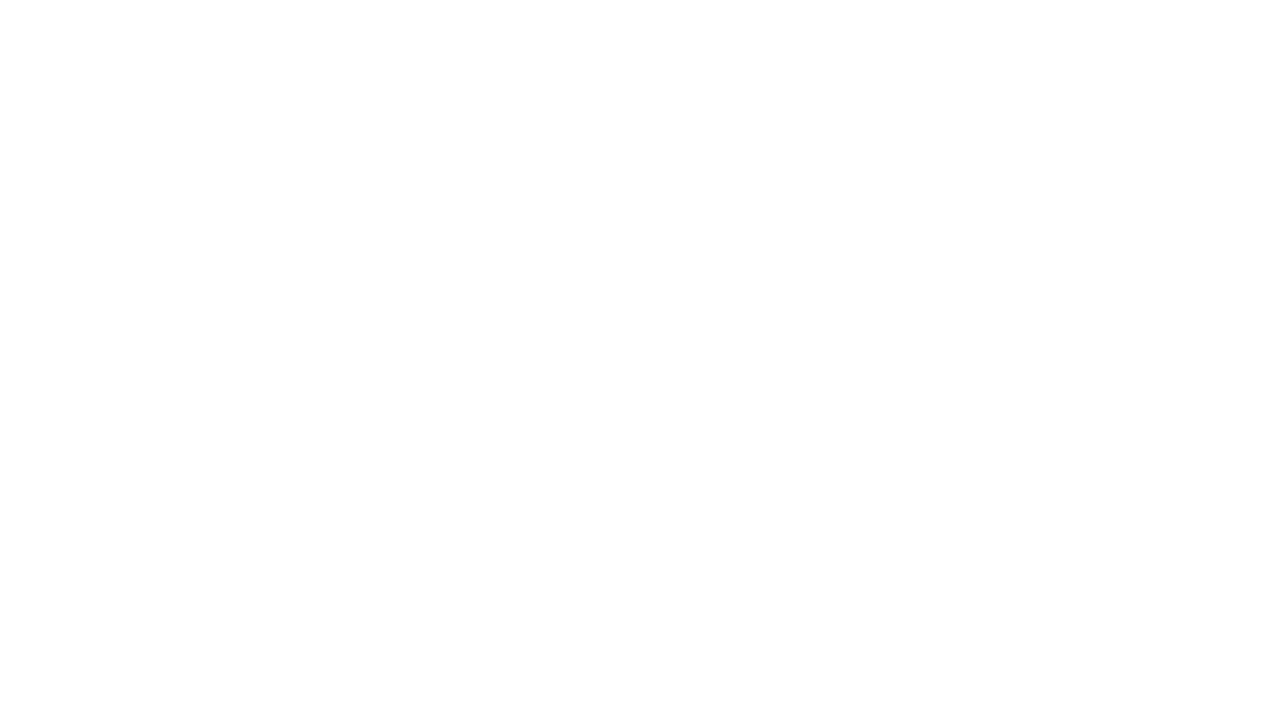
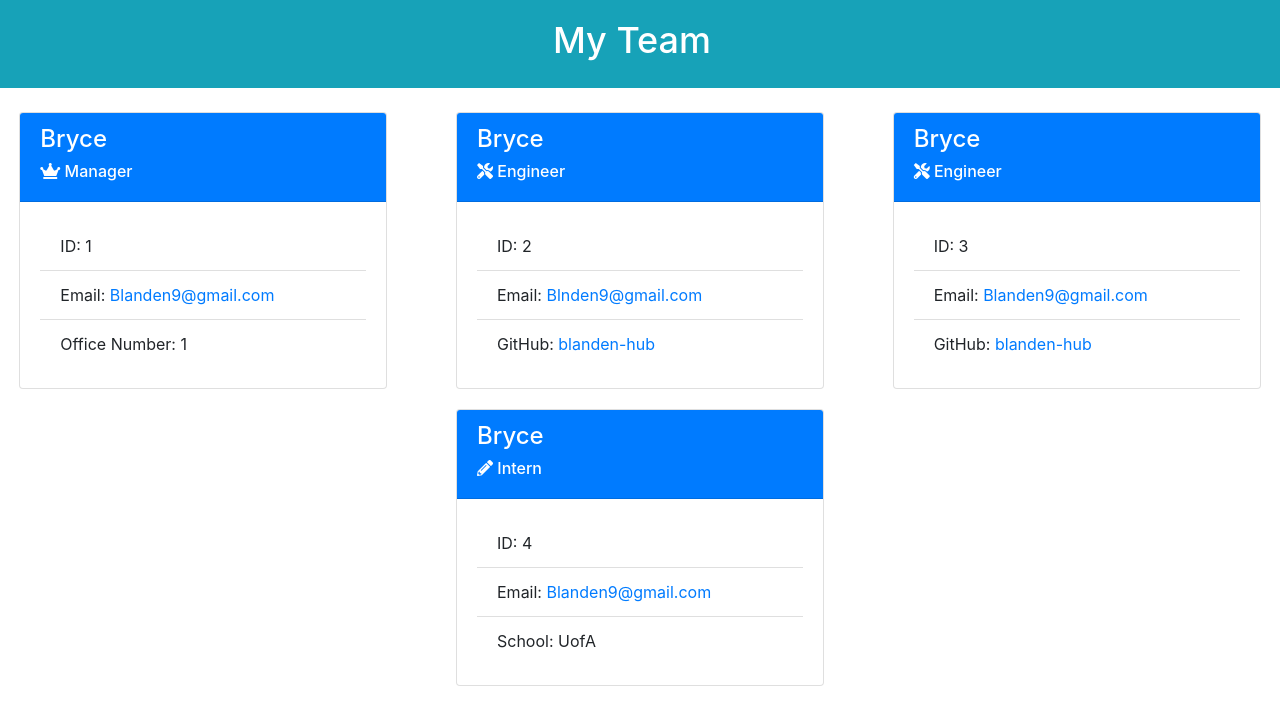
Before and after one commit to blanden-hub/Teambuilder, a website: page dist/index.html in a window 1280 px wide. Drawn offline with nearby package versions, Linux system fonts and the light colour scheme.

Commit message:
updated html

```diff
--- a/dist/index.html
+++ b/dist/index.html
@@ -10,6 +10,88 @@
     <title>Team Profile</title>
 </head>
 <body>
+    <nav class="navbar navbar-dark bg-info">
+        <span class="navbar-brand h1 w-100 text-center !important" style="font-size: 36px">My Team</span>
+    </nav>
+    </br>
+    <div class="row justify-content-around" style="grid-row-gap: 20px">
+        <div class="col-4 d-flex justify-content-center">
+        <div class="card" style="width: 23rem;">
+            <div class="card-header bg-primary text-white fs-3 fw-bold">
+                <h4 class="bg-primary text-white fs-3 fw-bold">
+                    Bryce
+                </h4>
+                <h6>
+                    <span> <i class="fas fa-crown"></i> </span> Manager
+                </h6>
+            </div>
+            <div class="card-body">
+                <ul class="list-group list-group-flush">
+                    <li class="list-group-item">ID: 1</li>
+                    <li class="list-group-item">Email: <a href="mailto:Blanden9@gmail.com">Blanden9@gmail.com</a></li>
+                    <li class="list-group-item">Office Number: 1</li>
+               </ul>
+            </div>
+        </div>
+    </div>
+    <div class="col-4 d-flex justify-content-center">
+        <div class="card" style="width: 23rem;">
+            <div class="card-header bg-primary text-white fs-3 fw-bold">
+                <h4 class="bg-primary text-white fs-3 fw-bold">
+                    Bryce
+                </h4>
+                <h6>
+                    <span> <i class="fas fa-tools"></i> </span> Engineer
+                </h6>
+            </div>
+            <div class="card-body">
+                <ul class="list-group list-group-flush">
+                    <li class="list-group-item">ID: 2</li>
+                    <li class="list-group-item">Email: <a href="mailto:Blanden9@gmail.com">Blnden9@gmail.com</a></li>
+                    <li class="list-group-item">GitHub: <a href="https://github.com/Blanden-hub">blanden-hub</a></li>
+               </ul>
+            </div>
+        </div>
+    </div>
+    <div class="col-4 d-flex justify-content-center">
+        <div class="card" style="width: 23rem;">
+            <div class="card-header bg-primary text-white fs-3 fw-bold">
+                <h4 class="bg-primary text-white fs-3 fw-bold">
+                    Bryce
+                </h4>
+                <h6>
+                    <span> <i class="fas fa-tools"></i> </span> Engineer
+                </h6>
+            </div>
+            <div class="card-body">
+                <ul class="list-group list-group-flush">
+                    <li class="list-group-item">ID: 3</li>
+                    <li class="list-group-item">Email: <a href="mailto:Blanden9@gmail.com">Blanden9@gmail.com</a></li>
+                    <li class="list-group-item">GitHub: <a href="https://github.com/blanden-hub">blanden-hub</a></li>
+               </ul>
+            </div>
+        </div>
+    </div>
+    <div class="col-4 d-flex justify-content-center">
+        <div class="card" style="width: 23rem;">
+            <div class="card-header bg-primary text-white fs-3 fw-bold">
+                <h4 class="bg-primary text-white fs-3 fw-bold">
+                    Bryce
+                </h4>
+                <h6>
+                    <span> <i class="fas fa-pencil-alt"></i> </span> Intern
+                </h6>
+            </div>
+            <div class="card-body">
+                <ul class="list-group list-group-flush">
+                    <li class="list-group-item">ID: 4</li>
+                    <li class="list-group-item">Email: <a href="mailto:Blanden9@gmail.com">Blanden9@gmail.com</a></li>
+                    <li class="list-group-item">School: UofA</li>
+               </ul>
+            </div>
+        </div>
+    </div>
 
+    </div>
 </body>
 </html>
```
